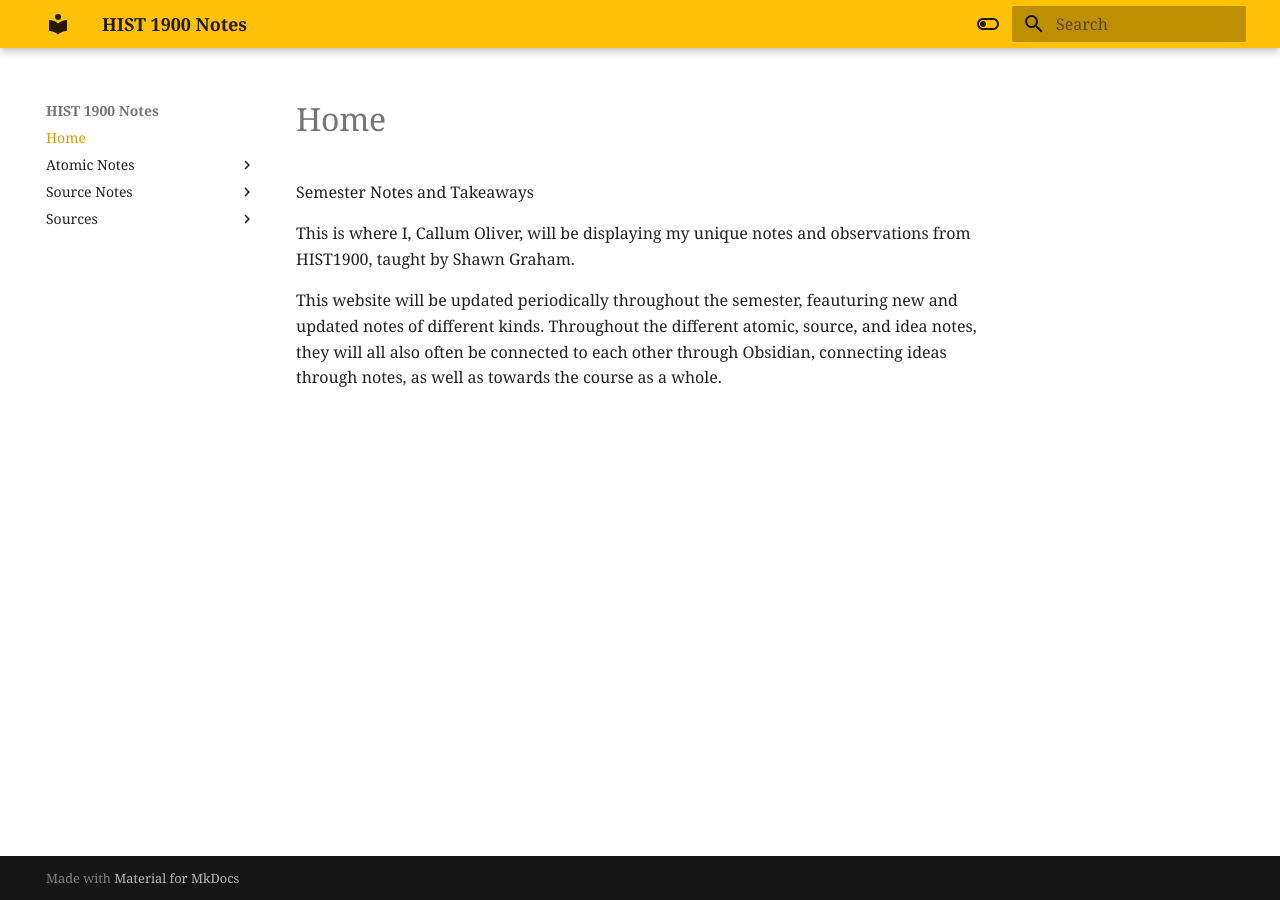
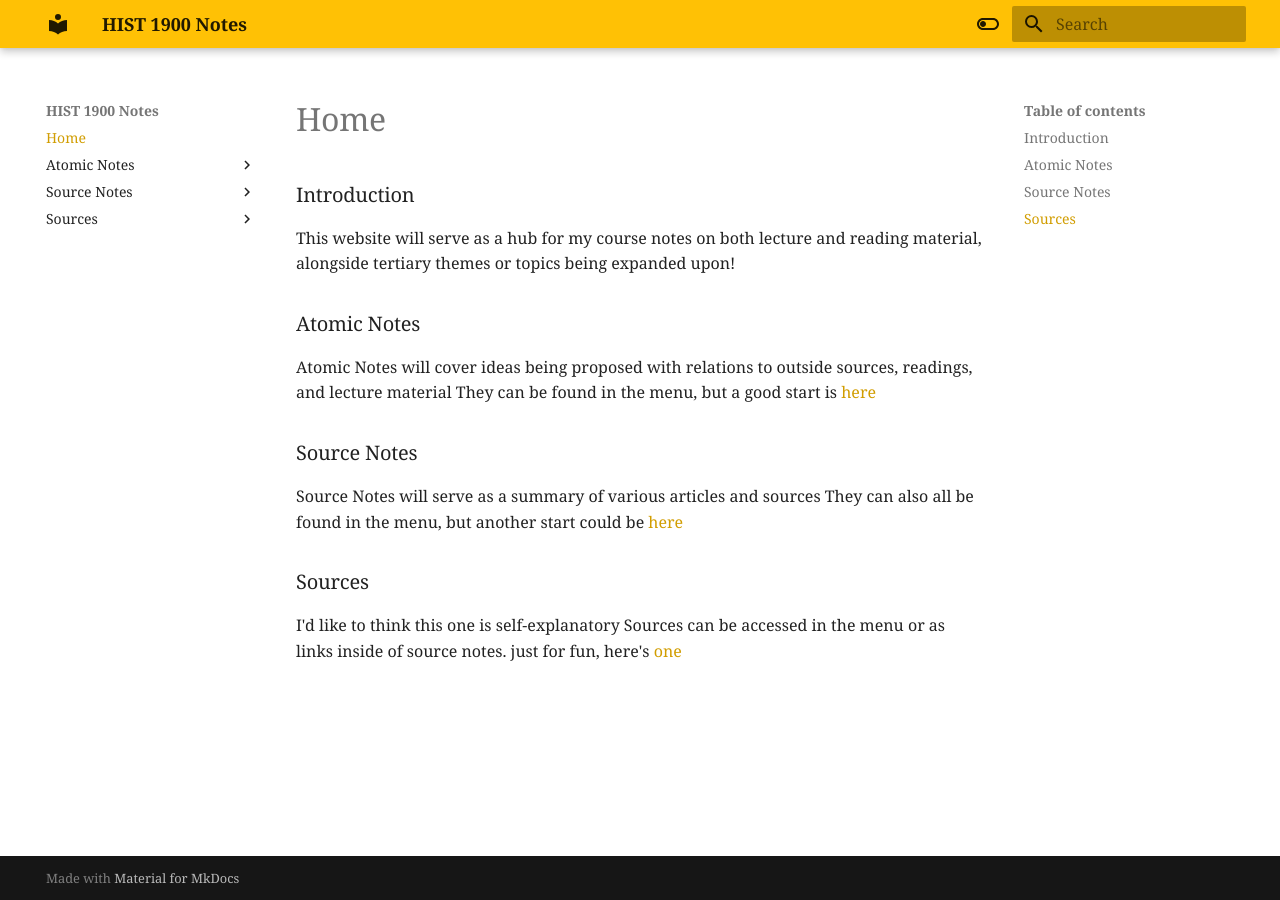
Before and after one commit to callumolive/HIST1900-notes, an MkDocs documentation site: the page built from docs/index.md, in a window 1280 px wide. Built offline with MkDocs 1.6.1 and Material for MkDocs 9.7.7, drawn with Linux system fonts in a browser that asks for light colours; some web fonts are replaced.

Commit message:
Update index.md

```diff
--- a/docs/index.md
+++ b/docs/index.md
@@ -1,5 +1,20 @@
-Semester Notes and Takeaways
+### Introduction
 
-This is where I, Callum Oliver, will be displaying my unique notes and observations from HIST1900, taught by Shawn Graham.
+This website will serve as a hub for my course notes on both lecture and reading material, alongside tertiary themes or topics being expanded upon!
 
-This website will be updated periodically throughout the semester, feauturing new and updated notes of different kinds. Throughout the different atomic, source, and idea notes, they will all also often be connected to each other through Obsidian, connecting ideas through notes, as well as towards the course as a whole.
+
+
+### Atomic Notes
+
+Atomic Notes will cover ideas being proposed with relations to outside sources, readings, and lecture material
+They can be found in the menu, but a good start is [here](https://callumolive.github.io/HIST1900-notes/Atomic%20Notes/Codes%20and%20Ciphers/)
+
+### Source Notes
+
+Source Notes will serve as a summary of various articles and sources
+They can also all be found in the menu, but another start could be [here](https://callumolive.github.io/HIST1900-notes/Source%20Notes/Blade%20Runner%20and%20Cyberpunk%20Visions%20of%20Humanity/)
+
+### Sources
+
+I'd like to think this one is self-explanatory
+Sources can be accessed in the menu or as links inside of source notes. just for fun, here's [one](https://callumolive.github.io/HIST1900-notes/Sources/kingSecretsCiphers2020/)
```
